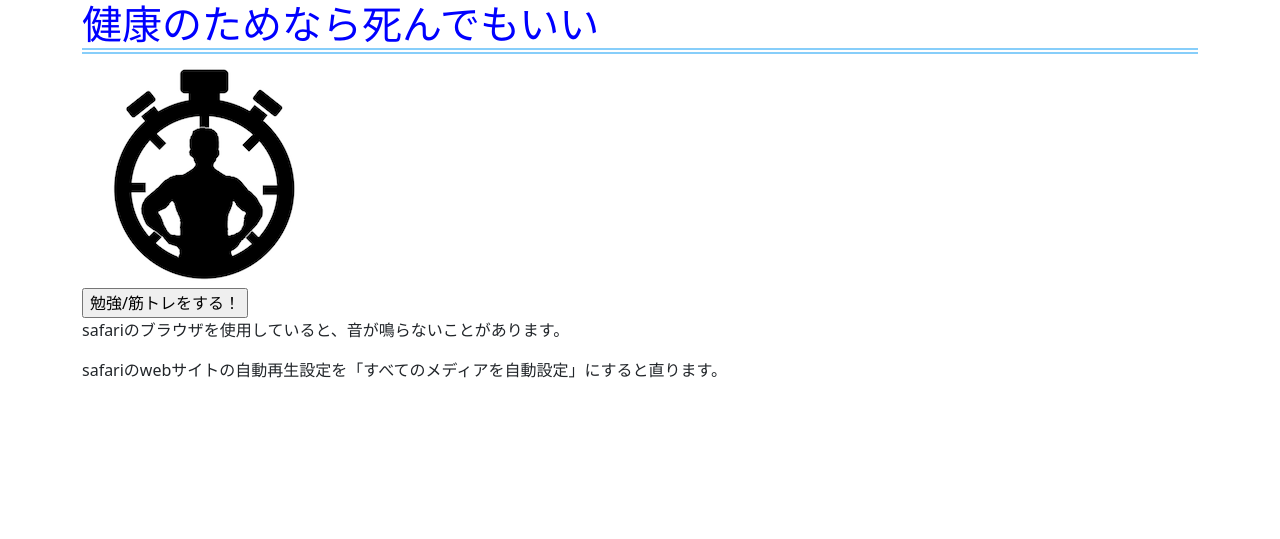
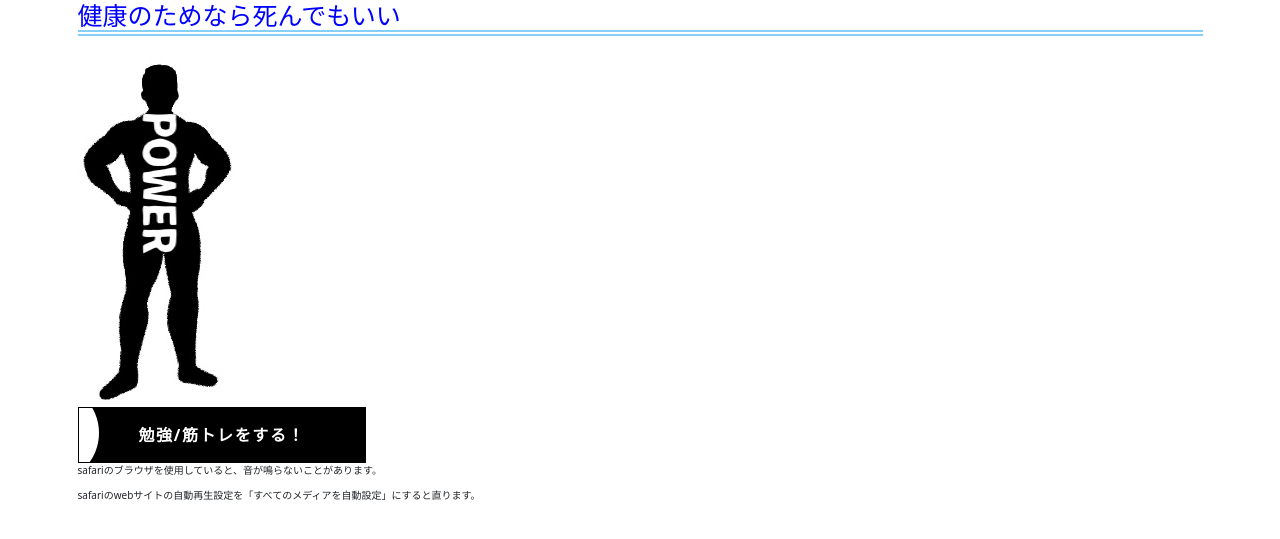
Before and after one commit to e215736/agile_mini_camp_VIP, a Flask app: page / in a window 1280 px wide. Shown: the top 539 px of the page. Run offline with Flask 2, Linux system fonts and the light colour scheme.

Commit message:
25th: change looking,change to logo2

```diff
--- a/product/flask/testapp/static/css/style.css
+++ b/product/flask/testapp/static/css/style.css
@@ -2,3 +2,80 @@
     color: blue;
     border-bottom: double 6px #87CEFA;
 }
+
+/*まずはお決まりのボックスサイズ算出をborer-boxに */
+*,
+*:before,
+*:after {
+  -webkit-box-sizing: inherit;
+  box-sizing: inherit;
+}
+
+html {
+  -webkit-box-sizing: border-box;
+  box-sizing: border-box;
+  font-size: 62.5%;/*rem算出をしやすくするために*/
+}
+
+.btn,
+a.btn,
+button.btn {
+  font-size: 1.6rem;
+  font-weight: 700;
+  line-height: 1.5;
+  position: relative;
+  display: inline-block;
+  padding: 1rem 4rem;
+  cursor: pointer;
+  -webkit-user-select: none;
+  -moz-user-select: none;
+  -ms-user-select: none;
+  user-select: none;
+  -webkit-transition: all 0.3s;
+  transition: all 0.3s;
+  text-align: center;
+  vertical-align: middle;
+  text-decoration: none;
+  letter-spacing: 0.1em;
+  color: #212529;
+  border-radius: 0.5rem;
+}
+
+a.btn-flat {
+    overflow: hidden;
+
+    padding: 1.5rem 6rem;
+
+    color: #fff;
+    border-radius: 0;
+    background: #000;
+  }
+
+  a.btn-flat span {
+    position: relative;
+  }
+
+  a.btn-flat:before {
+    position: absolute;
+    top: 0;
+    left: 0;
+
+    width: 100px;
+    height: 100px;
+
+    content: '';
+    transition: all .5s ease-in-out;
+
+    transform: translateX(-80%) translateY(-25px);
+
+    border-radius: 50%;
+    background: white;
+  }
+
+  a.btn-flat:hover:before {
+    width: 400px;
+    height: 400px;
+
+
+    transform: translateX(-1%) translateY(-175px);
+  }
--- a/product/flask/testapp/templates/testapp/index.html
+++ b/product/flask/testapp/templates/testapp/index.html
@@ -3,11 +3,12 @@
 {% block content %}
 <div class="container">
     <h1>健康のためなら死んでもいい</h1>
-    <img src="{{ url_for('static', filename='images/LOGO_TBD6.png') }}">
+    <img src="{{ url_for('static', filename='images/LOGO_TBD2.png') }}">
 
     <form action="/test" method="get">
-        <input type="submit" value='勉強/筋トレをする！'>
+        <a href="/test" class="btn btn-flat" role="button"><span>勉強/筋トレをする！</span></a>
     </form>
+
 
     <p id="test">{{ my_dict.insert_something1 }}</p>
     <p>{{ my_dict.insert_something2 }}</p>
```
Also changed, not shown: product/flask/testapp/templates/testapp/index2.html (+4 -3 lines), 9 other files.
